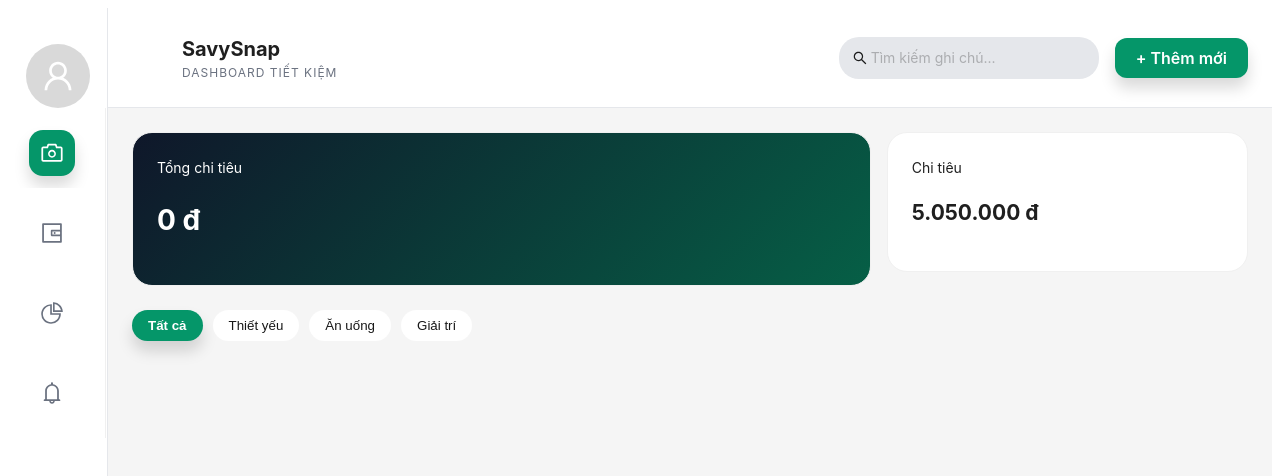
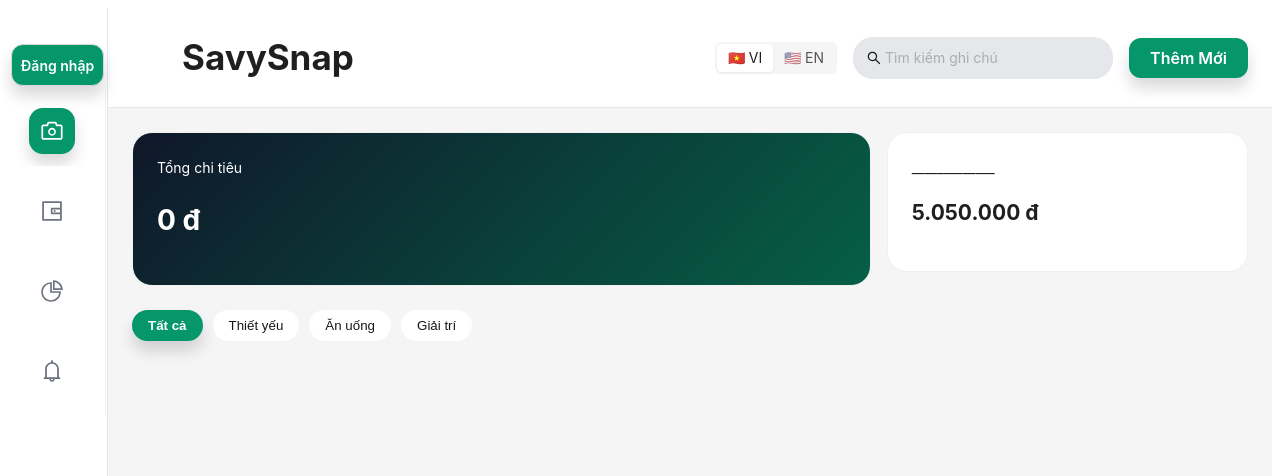
Before and after one commit to chaunhattang/SavySnap, a Next.js app in the folder fe/my-app/: page /vi in a window 1280 px wide. Shown: the top 476 px of the page. Built offline with nearby package versions, Linux system fonts and the light colour scheme; what @ant-design/nextjs-registry would draw is missing.

Commit message:
update_language

```diff
--- /dev/null
+++ b/fe/my-app/src/app/[locale]/layout.tsx
@@ -0,0 +1,20 @@
+import { NextIntlClientProvider } from 'next-intl';
+import { getMessages } from 'next-intl/server';
+
+export default async function LocaleLayout({
+    children,
+    params,
+}: {
+    children: React.ReactNode;
+    params: Promise<{ locale: string }>;
+}) {
+    const { locale } = await params;
+
+    const messages = await getMessages();
+
+    return (
+        <NextIntlClientProvider locale={locale} messages={messages}>
+            {children}
+        </NextIntlClientProvider>
+    );
+}
--- a/fe/my-app/src/app/layout.tsx
+++ b/fe/my-app/src/app/layout.tsx
@@ -1,6 +1,4 @@
 import './globals.css';
-import { NextIntlClientProvider } from 'next-intl';
-import { getMessages, getLocale } from 'next-intl/server';
 import { AntdRegistry } from '@ant-design/nextjs-registry';
 
 export const metadata = {
@@ -8,16 +6,11 @@ export const metadata = {
     description: 'Capture photo and save notes',
 };
 
-export default async function RootLayout({ children }: { children: React.ReactNode }) {
-    const locale = await getLocale();
-    const messages = await getMessages();
-
+export default function RootLayout({ children }: { children: React.ReactNode }) {
     return (
-        <html lang={locale}>
+        <html>
             <body>
-                <NextIntlClientProvider messages={messages}>
-                    <AntdRegistry>{children}</AntdRegistry>
-                </NextIntlClientProvider>
+                <AntdRegistry>{children}</AntdRegistry>
             </body>
         </html>
     );
--- a/fe/my-app/src/app/page.tsx
+++ b/fe/my-app/src/app/page.tsx
@@ -1,5 +1,6 @@
+import { defaultLocale } from '@/locales';
 import { redirect } from 'next/navigation';
 
 export default function RootPage() {
-    redirect('/vi');
+    redirect(`/${defaultLocale}`);
 }
--- a/fe/my-app/src/components/dashboard/DashboardSummary.tsx
+++ b/fe/my-app/src/components/dashboard/DashboardSummary.tsx
@@ -2,6 +2,7 @@
 
 import { Row, Col, Card } from 'antd';
 import { useSnaps } from '@/hooks/useSnaps';
+import { useTranslations } from 'next-intl';
 
 export default function DashboardSummary() {
     const { snaps } = useSnaps();
@@ -9,6 +10,9 @@ export default function DashboardSummary() {
         (sum, snap) => sum + (snap.amount ? Number(snap.amount) : 0),
         0
     );
+
+    const t = useTranslations('dashboard');
+
     return (
         <Row gutter={16} style={{ marginBottom: 24 }}>
             <Col span={16}>
@@ -19,7 +23,7 @@ export default function DashboardSummary() {
                         borderRadius: 20,
                     }}
                 >
-                    <div>Tổng chi tiêu</div>
+                    <div>{t('totalFee')}</div>
 
                     <h1>{totalExpense.toLocaleString()} đ</h1>
                 </Card>
@@ -31,7 +35,7 @@ export default function DashboardSummary() {
                         borderRadius: 20,
                     }}
                 >
-                    <div>Chi tiêu</div>
+                    <div>_____________</div>
 
                     <h2>5.050.000 đ</h2>
                 </Card>
--- a/fe/my-app/src/components/layout/HeaderBar/HeaderBar.tsx
+++ b/fe/my-app/src/components/layout/HeaderBar/HeaderBar.tsx
@@ -7,26 +7,28 @@ import { SearchOutlined } from '@ant-design/icons';
 
 import { Button, Input, Layout } from 'antd';
 import CreateSnapModal from '@/components/snap/CreateSnapModal';
+import LanguageSwitcher from '@/components/ui/LanguageSwitcher';
+import { useTranslations } from 'next-intl';
 
 const { Header } = Layout;
 
 export default function HeaderBar() {
     const [open, setOpen] = useState(false);
+    const t = useTranslations('headerBar');
 
     return (
         <Header className={styles.headerCotainer}>
             {/* LEFT */}
             <div className={styles.logoText}>
                 <span className={styles.brand}>SavySnap</span>
-
-                <span className={styles.subtitle}>DASHBOARD TIẾT KIỆM</span>
             </div>
 
             {/* RIGHT */}
             <div className={styles.actions}>
+                <LanguageSwitcher />
                 <Input
                     className={styles.search}
-                    placeholder="Tìm kiếm ghi chú..."
+                    placeholder={t('placeholder')}
                     prefix={<SearchOutlined />}
                     allowClear
                 />
@@ -37,7 +39,7 @@ export default function HeaderBar() {
                     className={styles.addButton}
                     onClick={() => setOpen(true)}
                 >
-                    + Thêm mới
+                    {t('addNew')}
                 </Button>
                 <CreateSnapModal open={open} onClose={() => setOpen(false)} />
             </div>
--- a/fe/my-app/src/components/layout/HeaderBar/styles.module.css
+++ b/fe/my-app/src/components/layout/HeaderBar/styles.module.css
@@ -20,14 +20,8 @@
 }
 
 .brand {
-    font-size: 20px;
+    font-size: 35px;
     font-weight: 700;
-}
-
-.subtitle {
-    font-size: 12px;
-    color: var(--title);
-    letter-spacing: 1px;
 }
 
 /* RIGHT */
--- a/fe/my-app/src/components/layout/SideBar/SidebarView.tsx
+++ b/fe/my-app/src/components/layout/SideBar/SidebarView.tsx
@@ -15,6 +15,7 @@ import {
 import { Avatar, Layout, Menu, Tooltip, Dropdown, Modal, Form, Input, Button } from 'antd';
 
 import Link from 'next/link';
+import { useTranslations } from 'next-intl';
 
 const { Sider } = Layout;
 
@@ -62,6 +63,8 @@ export default function SidebarView({ loggedIn, email, onLogout }: Props) {
         },
     ];
 
+    const t = useTranslations('sideBar');
+
     return (
         <Sider width={100} breakpoint="lg" collapsedWidth={90} className={styles.sidebar}>
             {/* USER AREA */}
@@ -103,14 +106,15 @@ export default function SidebarView({ loggedIn, email, onLogout }: Props) {
                     </>
                 ) : (
                     <Link href="/login">
-                        <Avatar
-                            size={64}
-                            icon={<UserOutlined />}
+                        <Button
                             style={{
                                 cursor: 'pointer',
-                                backgroundColor: '#d9d9d9',
+                                backgroundColor: 'darkgray',
                             }}
-                        />
+                            className={styles.logout}
+                        >
+                            {t('SignIn')}
+                        </Button>
                     </Link>
                 )}
             </div>
--- a/fe/my-app/src/components/layout/SideBar/styles.module.css
+++ b/fe/my-app/src/components/layout/SideBar/styles.module.css
@@ -69,3 +69,20 @@
     border-radius: 14px;
     box-shadow: var(--btn_boxShadow);
 }
+.logout {
+    padding: 20px 9px;
+    background-color: var(--btn_background) !important;
+    box-shadow: var(--btn_boxShadow);
+    border-radius: 12px;
+    font-weight: 600;
+
+    color: white;
+    transition: all 0.2s ease;
+}
+.logout:hover {
+    transform: scale(0.93);
+    border-color: transparent !important;
+    color: white !important;
+    background-color: rgb(4 120 87) !important;
+    box-shadow: var(--btn_boxShadow);
+}
--- a/fe/my-app/src/components/snap/SnapCard.tsx
+++ b/fe/my-app/src/components/snap/SnapCard.tsx
@@ -7,28 +7,30 @@ import dayjs from 'dayjs';
 import styles from './SnapCard.module.css';
 import { useTranslations } from 'next-intl';
 export default function SnapCard({ snap }: any) {
-    const t = useTranslations('snap.create');
     const [open, setOpen] = useState(false);
     const { handleDelete } = useDeleteSnap();
+
+    const t = useTranslations('snap.update');
 
     const categoryMap: Record<string, string> = {
         NEED: t('category.need'),
         WANT: t('category.want'),
         SAVING: t('category.saving'),
     };
+
     return (
         <>
             <Card
                 className={styles.card}
                 title={
                     <Button type="text" onClick={() => setOpen(true)}>
-                        Edit
+                        {t('edit')}
                     </Button>
                 }
                 extra={
                     <Popconfirm title="Delete?" onConfirm={() => handleDelete(snap.id)}>
                         <Button danger type="text">
-                            delete
+                            {t('delete')}
                         </Button>
                     </Popconfirm>
                 }
--- /dev/null
+++ b/fe/my-app/src/components/ui/LanguageSwitcher.tsx
@@ -0,0 +1,38 @@
+'use client';
+
+import { Segmented } from 'antd';
+import { useRouter, usePathname } from 'next/navigation';
+import { useLocale } from 'next-intl';
+
+export default function LanguageSwitcher() {
+    const router = useRouter();
+    const pathname = usePathname();
+    const locale = useLocale();
+
+    const changeLanguage = (value: string) => {
+        const segments = pathname.split('/');
+
+        segments[1] = value;
+
+        const newPath = segments.join('/');
+
+        router.push(newPath);
+    };
+
+    return (
+        <Segmented
+            value={locale}
+            onChange={(value) => changeLanguage(value as string)}
+            options={[
+                {
+                    label: '🇻🇳 VI',
+                    value: 'vi',
+                },
+                {
+                    label: '🇺🇸 EN',
+                    value: 'en',
+                },
+            ]}
+        />
+    );
+}
--- a/fe/my-app/src/locales/messages/en.json
+++ b/fe/my-app/src/locales/messages/en.json
@@ -140,7 +140,9 @@
                 "saving": "Entertainment"
             },
 
-            "submit": "Update Snap"
+            "submit": "Update Snap",
+            "edit": "Edit",
+            "delete": "Delete"
         },
         "category": {
             "all": "All",
@@ -148,5 +150,15 @@
             "want": "Food & Drink",
             "saving": "Entertainment"
         }
+    },
+    "dashboard": {
+        "totalFee": "Total Expense"
+    },
+    "headerBar": {
+        "placeholder": "Search notes",
+        "addNew": "Add New"
+    },
+    "sideBar": {
+        "SignIn": "Sign in"
     }
 }
--- a/fe/my-app/src/locales/messages/vi.json
+++ b/fe/my-app/src/locales/messages/vi.json
@@ -1,18 +1,4 @@
 {
-    "Index": {
-        "title": "Xin chào thế giới!"
-    },
-    "Welcome": {
-        "title": "Chào mừng đến với Next.js!",
-        "description": "Đây là một ứng dụng mẫu sử dụng Next.js App Router",
-        "create": "npx create-....-next-app",
-        "multiLanguageslDescription": "Template này hỗ trợ đa ngôn ngữ với Next-Intl, tự động phát hiện ngôn ngữ trình duyệt và chuyển hướng người dùng đến ngôn ngữ phù hợp. Bạn có thể thêm ngôn ngữ bằng cách tạo file JSON trong thư mục messages.",
-        "docs": "Tài liệu Next.js",
-        "author": "Tác giả: ",
-        "followMe": "Theo dõi tôi tại",
-        "support": "Hỗ trợ",
-        "multiLanguages": "Đa ngôn ngữ"
-    },
     "auth": {
         "login": {
             "title": "Tiết kiệm thông minh qua từng khung hình.",
@@ -144,7 +130,9 @@
                 "saving": "Giải trí"
             },
 
-            "submit": "Cập nhật Snap"
+            "submit": "Cập nhật Snap",
+            "edit": "Sửa",
+            "delete": "Xóa"
         },
         "category": {
             "all": "Tất cả",
@@ -152,5 +140,15 @@
             "want": "Ăn uống",
             "saving": "Giải trí"
         }
+    },
+    "dashboard": {
+        "totalFee": "Tổng chi tiêu"
+    },
+    "headerBar": {
+        "placeholder": "Tìm kiếm ghi chú",
+        "addNew": "Thêm Mới"
+    },
+    "sideBar": {
+        "SignIn": "Đăng nhập"
     }
 }
```
